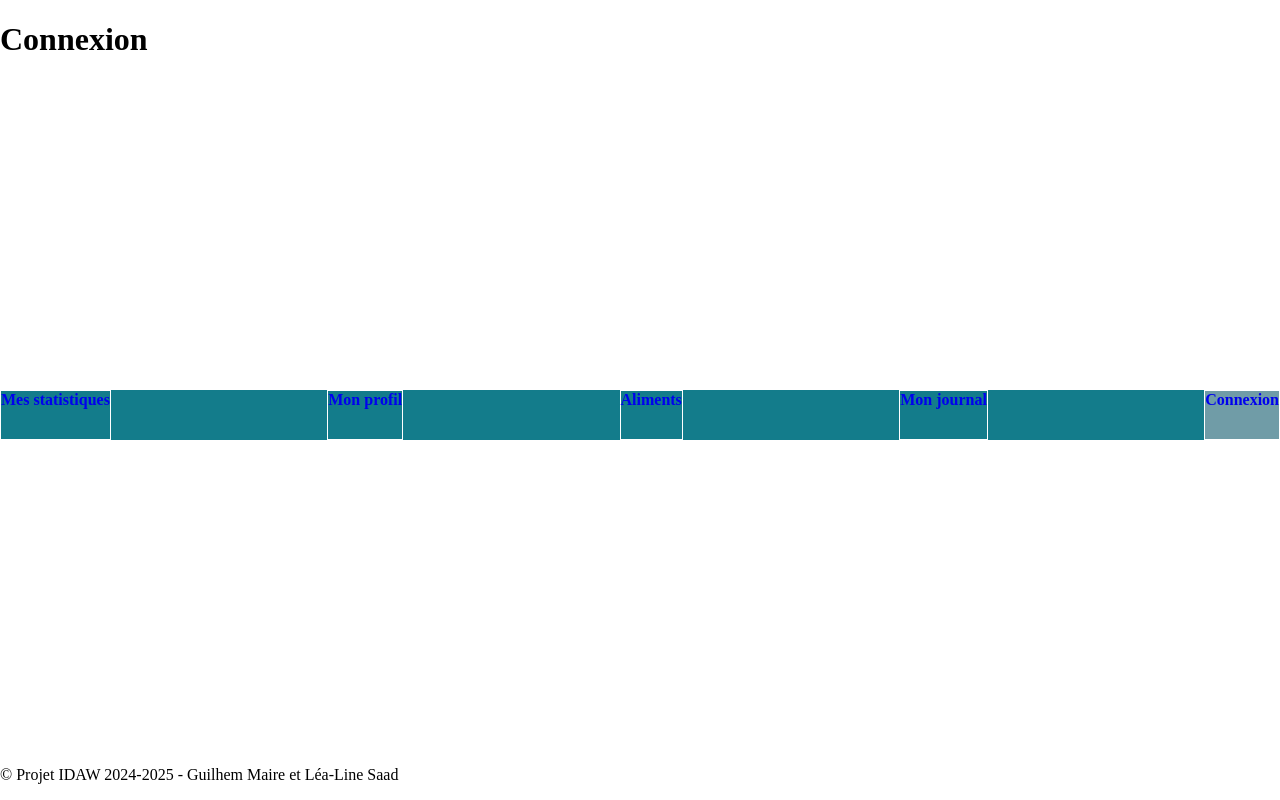
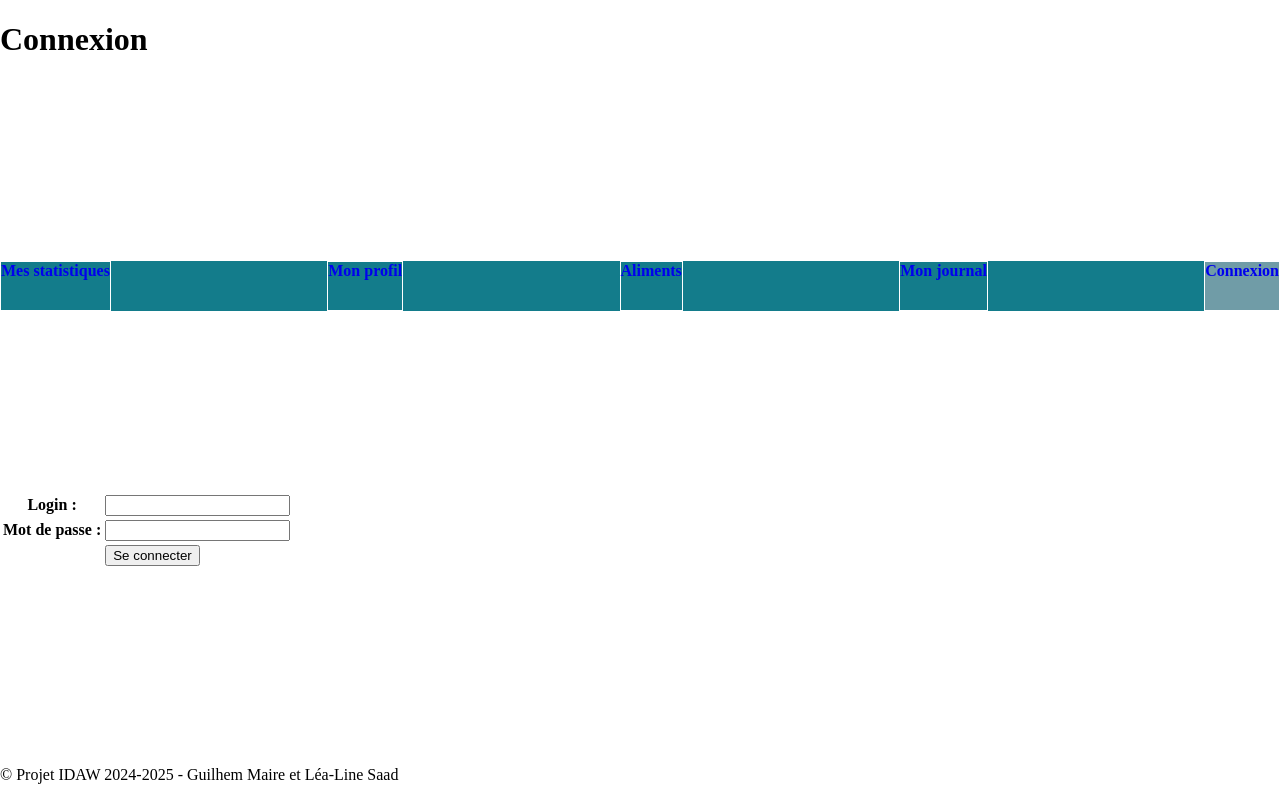
Before and after one commit to lealinehocine/Projet_MAIRE_SAAD, a PHP site: page /IDAW/index.php?page=login in a window 1280 px wide. Run offline with PHP 8.4, Linux system fonts and the light colour scheme.

Commit message:
page connexion

```diff
--- a/application_manger_mieux/frontend/aliments.php
+++ b/application_manger_mieux/frontend/aliments.php
@@ -1,5 +1,7 @@
 <!-- page affichant les aliments de la base avec la possibilité d’en ajouter, d’en supprimer, de les modifier :
 CRUD + datatables (avec pagination car bcp d'aliments dans la base)-->
+
+
 
 <table id="tableAliments">
     <thead>
--- a/application_manger_mieux/frontend/dashboard.php
+++ b/application_manger_mieux/frontend/dashboard.php
@@ -1,5 +1,5 @@
 <!-- Indicateurs OMS + stats affichées dashboard -->
-
+<!-- Faire une autre option d affichage quand déconnecté -->
 
 <!-- affiche un dashboard i.e. présente les indicateurs que vous aurez choisis : consommation
 de sel journalière sur les 7 derniers jours, de calories, ... combien de fruits et/ou légumes
--- a/application_manger_mieux/frontend/journal.php
+++ b/application_manger_mieux/frontend/journal.php
@@ -7,4 +7,6 @@
 — par type d’aliment
 — ... -->
 
+<!-- Faire une autre option d affichage quand déconnecté -->
+
 <p>test</p>
--- a/application_manger_mieux/frontend/login.php
+++ b/application_manger_mieux/frontend/login.php
@@ -1,6 +1,28 @@
-<!-- bonus : multi-utilisateur -->
 <!-- page de connexion : session -->
 
 <!-- Multi-utilisateurs. Ajoutez la possibilité de se créer un compte sur le site, de se connecter et
 se déconnecter via un mécanisme de session. Bien évidemment, chaque utilisateur aura son propre
 journal. Par contre, la liste des aliments sera partagée. -->
+
+
+
+
+<form id="login_form" action="" method="POST">
+<!-- action à compléter fichier.php -->
+    <table>
+        <tr>
+            <th>Login :</th>
+            <td><input type="text" name="login"></td>
+        </tr>
+        <tr>
+            <th>Mot de passe :</th>
+            <td><input type="password" name="password"></td>
+        </tr>
+        <tr>
+            <th></th>
+            <td><input type="submit" value="Se connecter" /></td>
+        </tr>
+    </table>
+</form>
+
+<!-- login existant : géré par le back? ou faire 2 forms différents pour s inscrire. pour s inscrire besoin d autre chose que login et mot de passe -->
--- a/application_manger_mieux/frontend/profil.php
+++ b/application_manger_mieux/frontend/profil.php
@@ -1,3 +1,4 @@
+<!-- Faire une autre option d affichage quand déconnecté -->
 <div class="content">
     <table>
             <tr>
--- a/application_manger_mieux/frontend/template_menu.php
+++ b/application_manger_mieux/frontend/template_menu.php
@@ -7,7 +7,7 @@
         'profil' => array( 'Mon profil' ),
         'aliments' => array('Aliments'),
         'journal' => array('Mon journal'),
-        'login'=> array('Connexion')
+        'login'=> array('Connexion') //if connecté, logout --> Deconnexion, else login
         );
 
         echo ("<nav class=\"menu\"><ul>");
```
